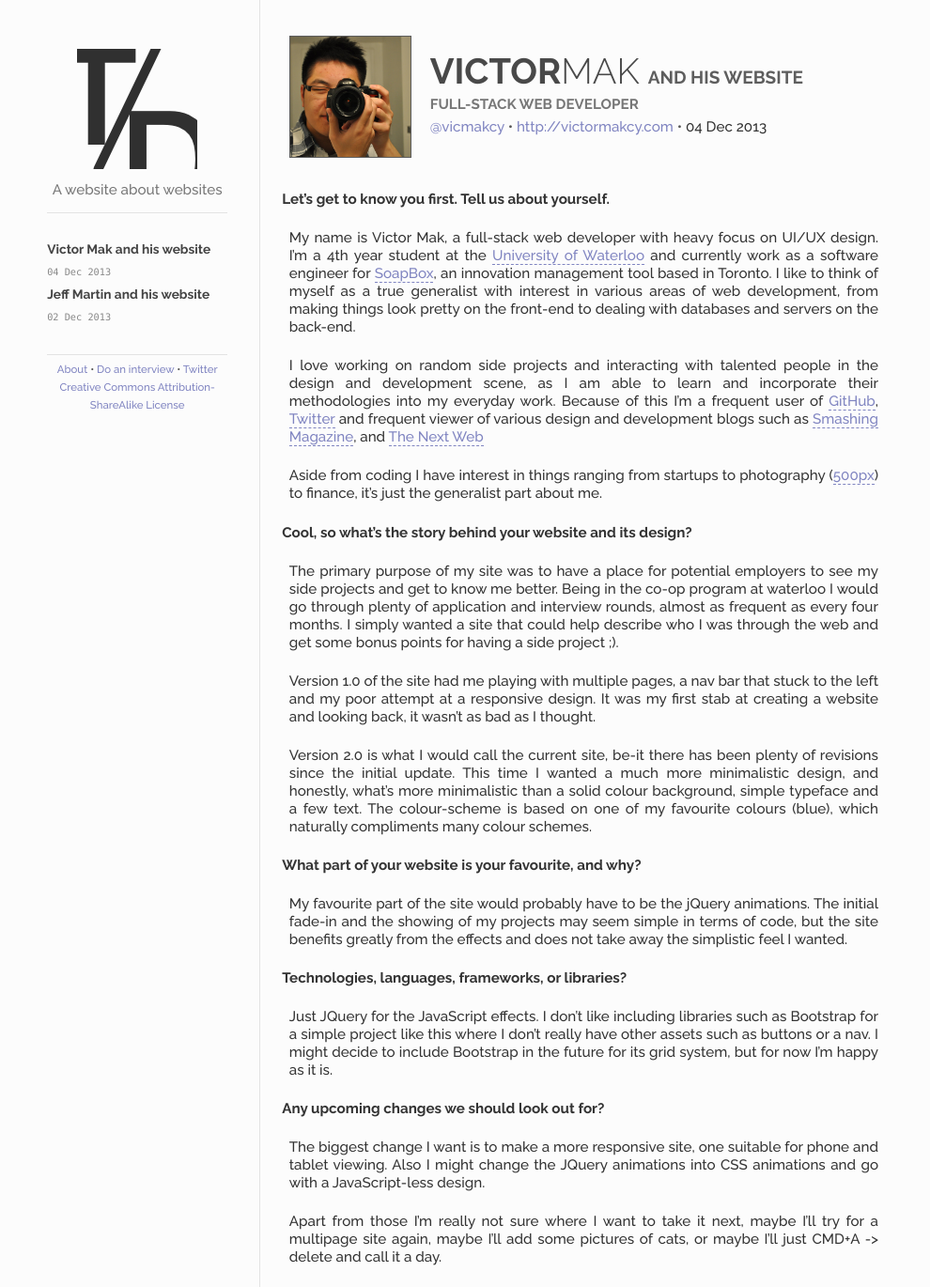
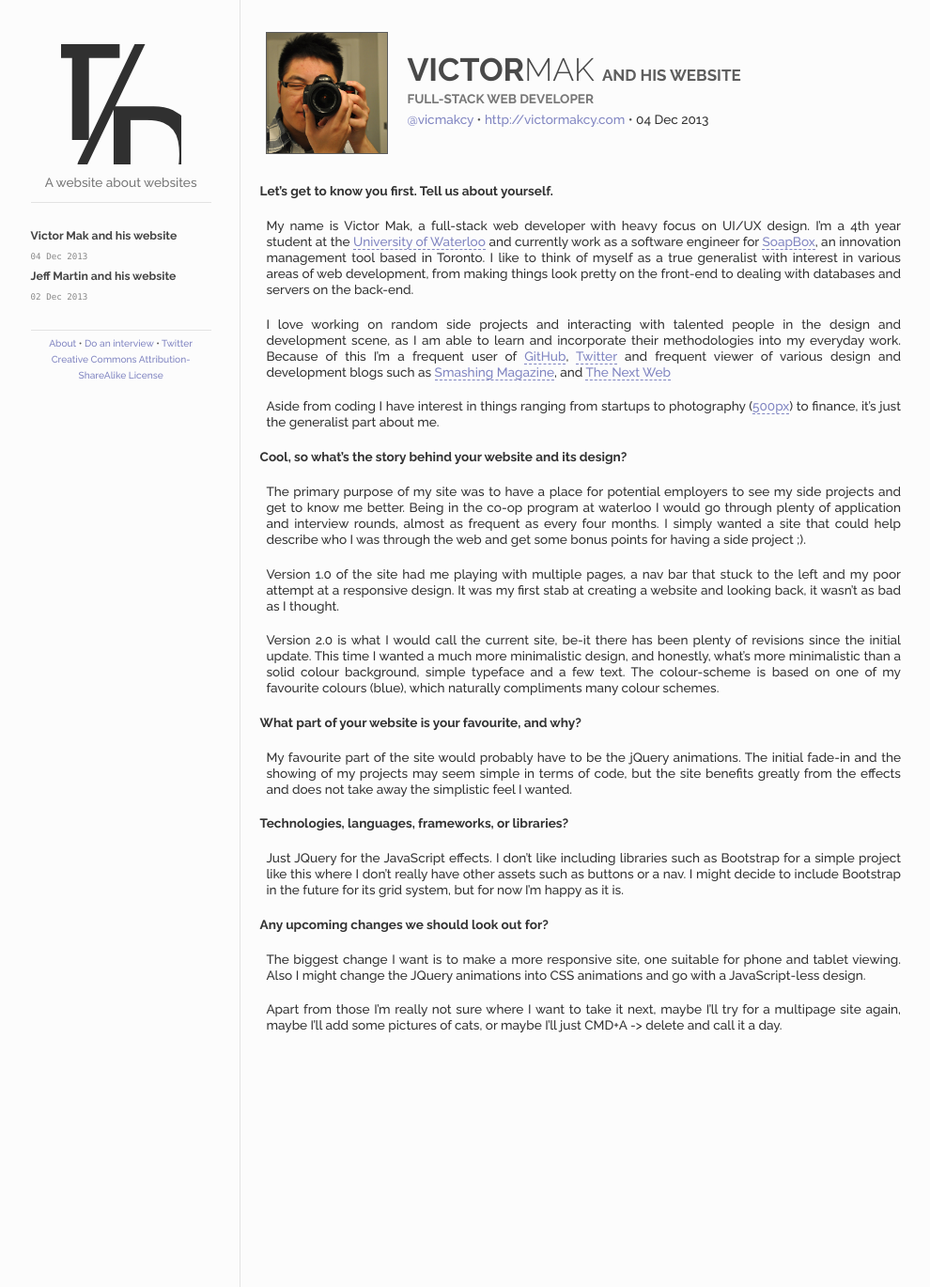
Before and after one commit to the-development/thedevelopment, a Jekyll site: the page built from index.html, in a window 1280 px wide. Shown: the whole page at 94% size, without its empty margins (117-1107 px from the left). Built offline with Jekyll 4.4.1, drawn with Linux system fonts in a browser that asks for light colours; Markdown is read by kramdown in place of the engine named in the settings.

Commit message:
smaller font

```diff
--- a/css/main.css
+++ b/css/main.css
@@ -20,7 +20,7 @@ body {
   background-color: #fcfcfc;
   font-family: 'Raleway', Arial, sans-serif;
   font-weight: 400;
-  font-size: 0.95em;
+  font-size: 0.85em;
   overflow: hidden;
 }
 
```
